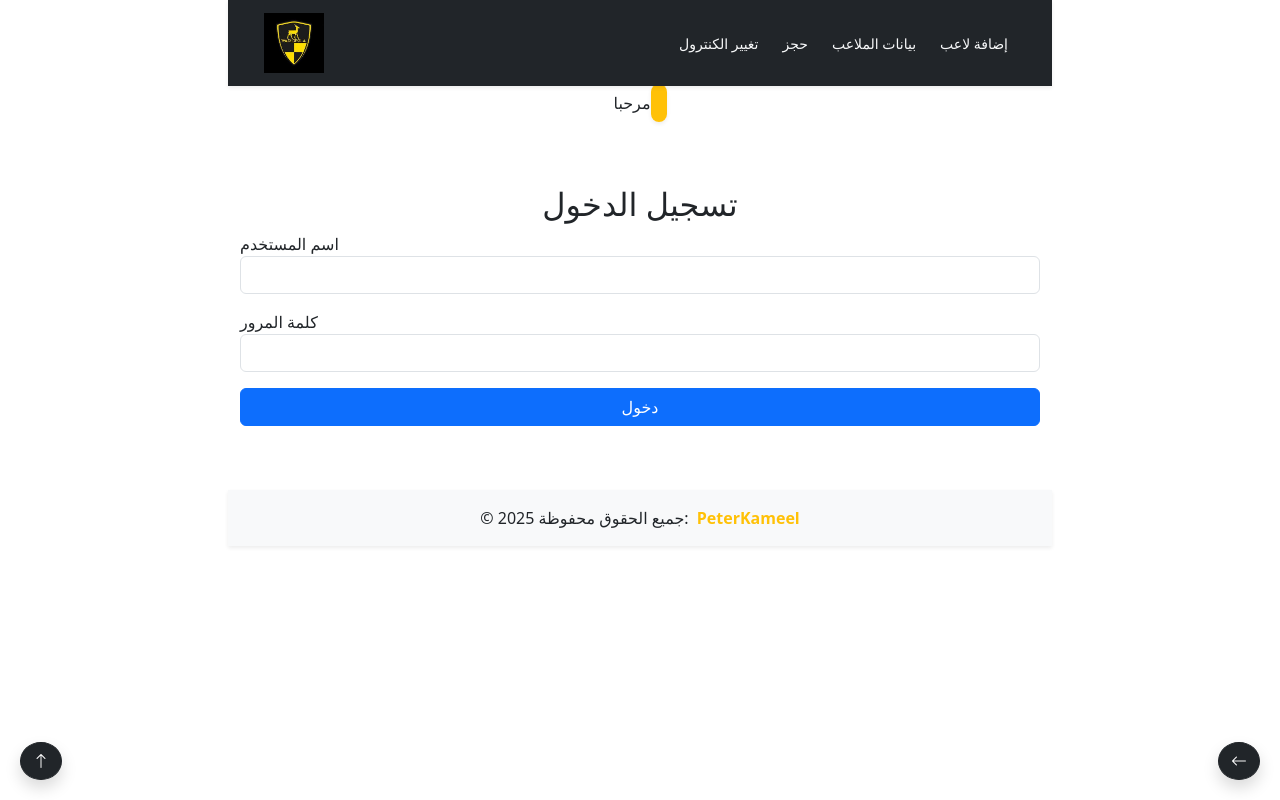
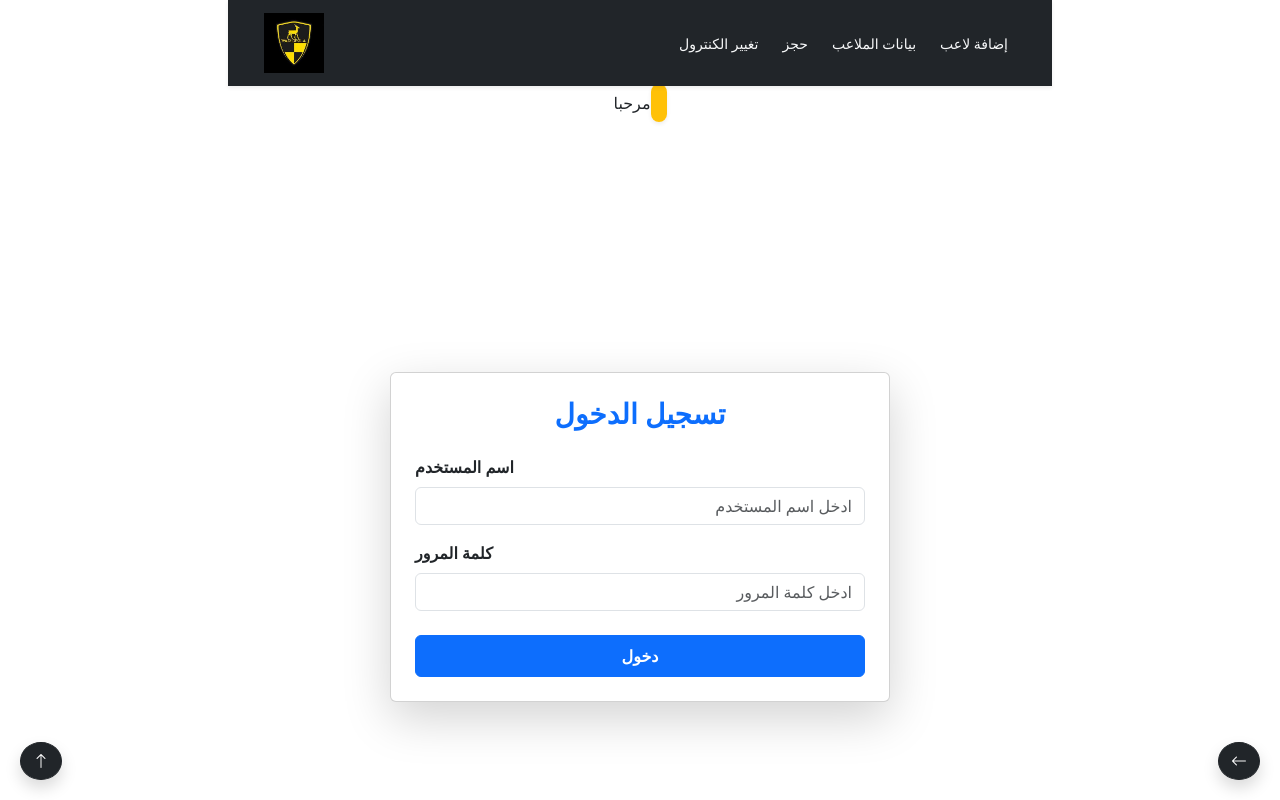
Before and after one commit to peterAlpert/WadiDegla, an Angular app: page /login in a window 1280 px wide. Shown: the top 800 px of the page. Built offline with nearby package versions, Linux system fonts and the light colour scheme.

Commit message:
edit api and design of login

```diff
--- a/src/app/Components/login/login.component.html
+++ b/src/app/Components/login/login.component.html
@@ -1,15 +1,21 @@
-<!-- login.component.html -->
-<div class="container py-5">
-    <h2 class="text-center">تسجيل الدخول</h2>
-    <form (ngSubmit)="login()">
-        <div class="mb-3">
-            <label>اسم المستخدم</label>
-            <input [(ngModel)]="username" name="username" class="form-control" required />
-        </div>
-        <div class="mb-3">
-            <label>كلمة المرور</label>
-            <input [(ngModel)]="password" name="password" type="password" class="form-control" required />
-        </div>
-        <button class="btn btn-primary w-100">دخول</button>
-    </form>
+<div class="container py-5 d-flex justify-content-center align-items-center" style="min-height: 100vh;">
+    <div class="card shadow-lg p-4" style="width: 100%; max-width: 500px;">
+        <h3 class="text-center mb-4 text-primary fw-bold">تسجيل الدخول</h3>
+
+        <form (ngSubmit)="login()">
+            <div class="mb-3">
+                <label class="form-label fw-bold">اسم المستخدم</label>
+                <input [(ngModel)]="username" name="username" class="form-control text-end" required
+                    placeholder="ادخل اسم المستخدم" />
+            </div>
+
+            <div class="mb-4">
+                <label class="form-label fw-bold">كلمة المرور</label>
+                <input [(ngModel)]="password" name="password" type="password" class="form-control text-end" required
+                    placeholder="ادخل كلمة المرور" />
+            </div>
+
+            <button class="btn btn-primary w-100 fw-bold py-2">دخول</button>
+        </form>
+    </div>
 </div>
--- a/src/app/Components/login/login.component.ts
+++ b/src/app/Components/login/login.component.ts
@@ -3,6 +3,7 @@ import { HttpClient } from '@angular/common/http';
 import { Component } from '@angular/core';
 import { CommonModule } from '@angular/common';
 import { FormsModule } from '@angular/forms';
+import { environment } from '../../../environments/environment';
 
 @Component({
   selector: 'app-login',
@@ -22,7 +23,7 @@ export class LoginComponent {
   ) { }
 
   login() {
-    this._HttpClient.post('https://yourapi.com/api/auth/login', {
+    this._HttpClient.post(`${environment.baseUrl}/auth/login`, {
       username: this.username,
       password: this.password
     }).subscribe({
```
